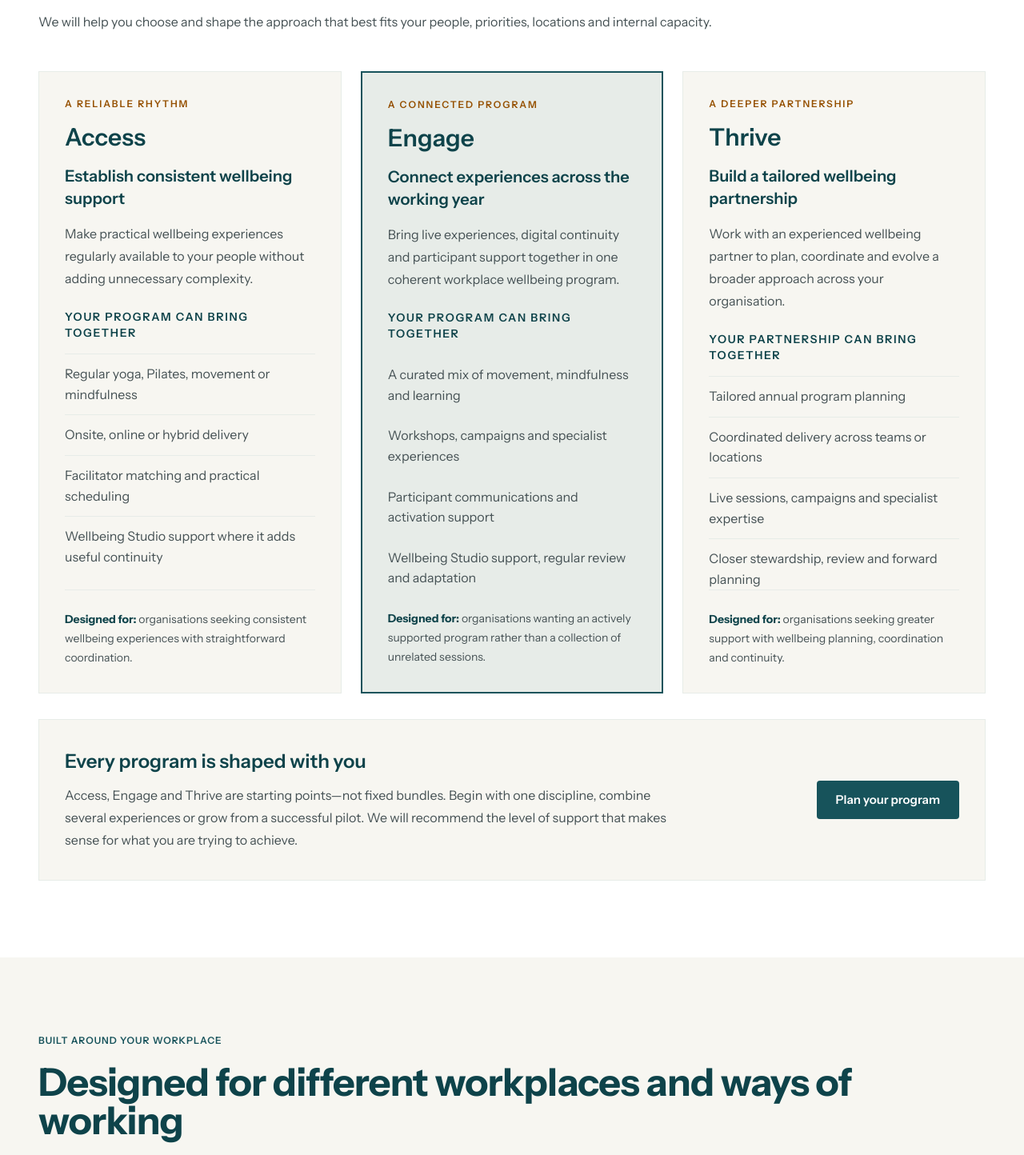
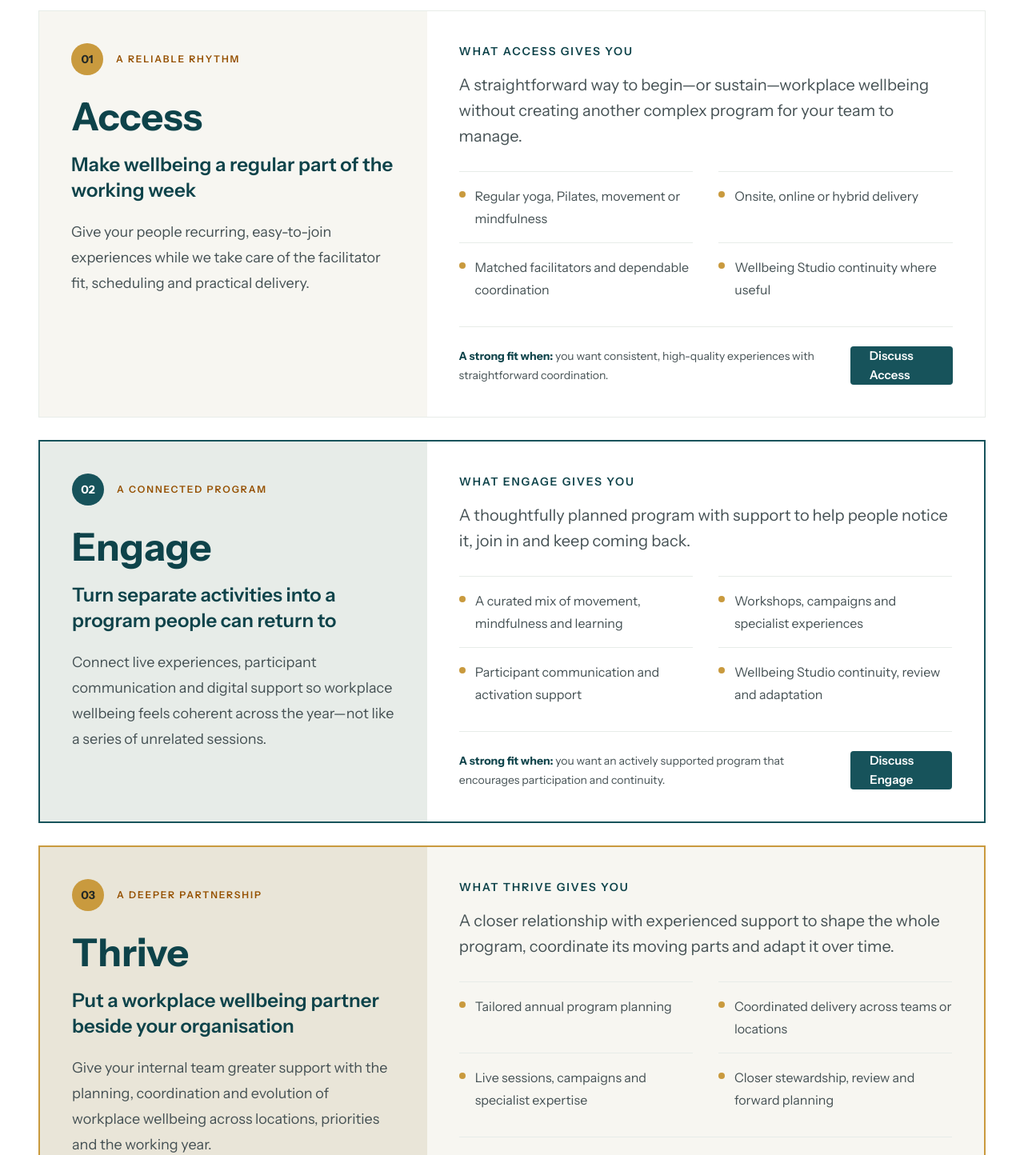
Before and after one commit to glennhammond/cya-website-prototype, a Next.js app: page /workplace-wellbeing-programs in a window 1280 px wide. Shown: the part 1080-2524 px from the top of the page at 80% size. Built offline with nearby package versions, Linux system fonts and the light colour scheme.

Commit message:
Strengthen program proposition design

```diff
--- a/app/workplace-wellbeing-programs/page.tsx
+++ b/app/workplace-wellbeing-programs/page.tsx
@@ -41,62 +41,88 @@ export default function WorkplaceWellbeingProgramsPage() {
         <ProductionContainer>
           <ProductionKicker>Flexible ways to work together</ProductionKicker>
           <h2 className="mt-5 max-w-5xl text-4xl font-bold tracking-[-0.015em] lg:text-5xl">Three ways to shape the right program</h2>
-          <p className="mt-6 max-w-4xl text-lg leading-8 text-[var(--cya-body)]">You should not have to fit your organisation into a predetermined package. Access, Engage and Thrive provide three flexible starting points—from dependable ongoing delivery to a closely supported workplace wellbeing partnership.</p>
-          <p className="mt-4 max-w-4xl leading-7 text-[var(--cya-body)]">We will help you choose and shape the approach that best fits your people, priorities, locations and internal capacity.</p>
+          <p className="mt-6 max-w-4xl text-lg leading-8 text-[var(--cya-body)]">Whether you want to establish a regular rhythm, connect experiences across the working year or hand more of the planning to a trusted partner, we shape the program around what your organisation needs.</p>
 
-          <div className="mt-12 grid gap-6 lg:grid-cols-3">
-            <article className="flex h-full flex-col border border-[var(--cya-divider)] bg-[var(--cya-surface-page)] p-7 lg:p-8">
+          <div className="mt-12 space-y-7">
+            <article className="overflow-hidden border border-[var(--cya-divider)] bg-[var(--cya-surface-base)] lg:grid lg:grid-cols-[minmax(0,0.82fr)_minmax(0,1.18fr)]">
+              <div className="bg-[var(--cya-surface-page)] p-8 lg:p-10">
+                <div className="flex items-center gap-4">
+                  <span className="flex size-10 items-center justify-center rounded-full bg-[var(--cya-ochre)] text-sm font-bold text-[var(--cya-ink)]">01</span>
                   <p className="text-xs font-semibold uppercase tracking-[0.16em] text-[var(--cya-ochre-ink)]">A reliable rhythm</p>
-              <h3 className="mt-4 text-3xl font-semibold text-[var(--cya-teal-dark)]">Access</h3>
-              <p className="mt-4 text-xl font-semibold leading-7 text-[var(--cya-teal-dark)]">Establish consistent wellbeing support</p>
-              <p className="mt-4 leading-7 text-[var(--cya-body)]">Make practical wellbeing experiences regularly available to your people without adding unnecessary complexity.</p>
-              <p className="mt-6 text-sm font-semibold uppercase tracking-[0.12em] text-[var(--cya-teal-dark)]">Your program can bring together</p>
-              <ul className="mt-4 space-y-3 text-[var(--cya-body)]">
-                <li className="border-t border-[var(--cya-divider)] pt-3">Regular yoga, Pilates, movement or mindfulness</li>
-                <li className="border-t border-[var(--cya-divider)] pt-3">Onsite, online or hybrid delivery</li>
-                <li className="border-t border-[var(--cya-divider)] pt-3">Facilitator matching and practical scheduling</li>
-                <li className="border-t border-[var(--cya-divider)] pt-3">Wellbeing Studio support where it adds useful continuity</li>
+                </div>
+                <h3 className="mt-7 text-4xl font-bold text-[var(--cya-teal-dark)] lg:text-5xl">Access</h3>
+                <p className="mt-5 max-w-xl text-2xl font-semibold leading-8 text-[var(--cya-teal-dark)]">Make wellbeing a regular part of the working week</p>
+                <p className="mt-5 max-w-xl text-lg leading-8 text-[var(--cya-body)]">Give your people recurring, easy-to-join experiences while we take care of the facilitator fit, scheduling and practical delivery.</p>
+              </div>
+              <div className="flex flex-col p-8 lg:p-10">
+                <p className="text-sm font-semibold uppercase tracking-[0.13em] text-[var(--cya-teal-dark)]">What Access gives you</p>
+                <p className="mt-4 max-w-2xl text-xl leading-8 text-[var(--cya-body)]">A straightforward way to begin—or sustain—workplace wellbeing without creating another complex program for your team to manage.</p>
+                <ul className="mt-7 grid gap-x-8 gap-y-4 sm:grid-cols-2">
+                  {["Regular yoga, Pilates, movement or mindfulness", "Onsite, online or hybrid delivery", "Matched facilitators and dependable coordination", "Wellbeing Studio continuity where useful"].map((item) => (
+                    <li key={item} className="flex gap-3 border-t border-[var(--cya-divider)] pt-4 leading-7 text-[var(--cya-body)]"><span aria-hidden="true" className="mt-2 size-2 shrink-0 rounded-full bg-[var(--cya-ochre)]" />{item}</li>
+                  ))}
                 </ul>
-              <p className="mt-auto border-t border-[var(--cya-divider)] pt-6 text-sm leading-6 text-[var(--cya-body)]"><strong className="text-[var(--cya-teal-dark)]">Designed for:</strong> organisations seeking consistent wellbeing experiences with straightforward coordination.</p>
+                <div className="mt-8 flex flex-col gap-5 border-t border-[var(--cya-divider)] pt-6 sm:flex-row sm:items-center sm:justify-between">
+                  <p className="max-w-xl text-sm leading-6 text-[var(--cya-body)]"><strong className="text-[var(--cya-teal-dark)]">A strong fit when:</strong> you want consistent, high-quality experiences with straightforward coordination.</p>
+                  <ProductionAction href="/contact?interest=program">Discuss Access</ProductionAction>
+                </div>
+              </div>
             </article>
 
-            <article className="flex h-full flex-col border-2 border-[var(--cya-teal)] bg-[var(--cya-surface-subtle)] p-7 lg:p-8">
+            <article className="overflow-hidden border-2 border-[var(--cya-teal)] bg-[var(--cya-surface-base)] lg:grid lg:grid-cols-[minmax(0,0.82fr)_minmax(0,1.18fr)]">
+              <div className="bg-[var(--cya-surface-subtle)] p-8 lg:p-10">
+                <div className="flex items-center gap-4">
+                  <span className="flex size-10 items-center justify-center rounded-full bg-[var(--cya-teal)] text-sm font-bold text-white">02</span>
                   <p className="text-xs font-semibold uppercase tracking-[0.16em] text-[var(--cya-ochre-ink)]">A connected program</p>
-              <h3 className="mt-4 text-3xl font-semibold text-[var(--cya-teal-dark)]">Engage</h3>
-              <p className="mt-4 text-xl font-semibold leading-7 text-[var(--cya-teal-dark)]">Connect experiences across the working year</p>
-              <p className="mt-4 leading-7 text-[var(--cya-body)]">Bring live experiences, digital continuity and participant support together in one coherent workplace wellbeing program.</p>
-              <p className="mt-6 text-sm font-semibold uppercase tracking-[0.12em] text-[var(--cya-teal-dark)]">Your program can bring together</p>
-              <ul className="mt-4 space-y-3 text-[var(--cya-body)]">
-                <li className="border-t border-[var(--cya-divider)] pt-3">A curated mix of movement, mindfulness and learning</li>
-                <li className="border-t border-[var(--cya-divider)] pt-3">Workshops, campaigns and specialist experiences</li>
-                <li className="border-t border-[var(--cya-divider)] pt-3">Participant communications and activation support</li>
-                <li className="border-t border-[var(--cya-divider)] pt-3">Wellbeing Studio support, regular review and adaptation</li>
+                </div>
+                <h3 className="mt-7 text-4xl font-bold text-[var(--cya-teal-dark)] lg:text-5xl">Engage</h3>
+                <p className="mt-5 max-w-xl text-2xl font-semibold leading-8 text-[var(--cya-teal-dark)]">Turn separate activities into a program people can return to</p>
+                <p className="mt-5 max-w-xl text-lg leading-8 text-[var(--cya-body)]">Connect live experiences, participant communication and digital support so workplace wellbeing feels coherent across the year—not like a series of unrelated sessions.</p>
+              </div>
+              <div className="flex flex-col p-8 lg:p-10">
+                <p className="text-sm font-semibold uppercase tracking-[0.13em] text-[var(--cya-teal-dark)]">What Engage gives you</p>
+                <p className="mt-4 max-w-2xl text-xl leading-8 text-[var(--cya-body)]">A thoughtfully planned program with support to help people notice it, join in and keep coming back.</p>
+                <ul className="mt-7 grid gap-x-8 gap-y-4 sm:grid-cols-2">
+                  {["A curated mix of movement, mindfulness and learning", "Workshops, campaigns and specialist experiences", "Participant communication and activation support", "Wellbeing Studio continuity, review and adaptation"].map((item) => (
+                    <li key={item} className="flex gap-3 border-t border-[var(--cya-divider)] pt-4 leading-7 text-[var(--cya-body)]"><span aria-hidden="true" className="mt-2 size-2 shrink-0 rounded-full bg-[var(--cya-ochre)]" />{item}</li>
+                  ))}
                 </ul>
-              <p className="mt-auto border-t border-[var(--cya-divider)] pt-6 text-sm leading-6 text-[var(--cya-body)]"><strong className="text-[var(--cya-teal-dark)]">Designed for:</strong> organisations wanting an actively supported program rather than a collection of unrelated sessions.</p>
+                <div className="mt-8 flex flex-col gap-5 border-t border-[var(--cya-divider)] pt-6 sm:flex-row sm:items-center sm:justify-between">
+                  <p className="max-w-xl text-sm leading-6 text-[var(--cya-body)]"><strong className="text-[var(--cya-teal-dark)]">A strong fit when:</strong> you want an actively supported program that encourages participation and continuity.</p>
+                  <ProductionAction href="/contact?interest=program">Discuss Engage</ProductionAction>
+                </div>
+              </div>
             </article>
 
-            <article className="flex h-full flex-col border border-[var(--cya-divider)] bg-[var(--cya-surface-page)] p-7 lg:p-8">
+            <article className="overflow-hidden border-2 border-[var(--cya-ochre)] bg-[var(--cya-surface-base)] lg:grid lg:grid-cols-[minmax(0,0.82fr)_minmax(0,1.18fr)]">
+              <div className="bg-[var(--cya-surface-warm)] p-8 lg:p-10">
+                <div className="flex items-center gap-4">
+                  <span className="flex size-10 items-center justify-center rounded-full bg-[var(--cya-ochre)] text-sm font-bold text-[var(--cya-ink)]">03</span>
                   <p className="text-xs font-semibold uppercase tracking-[0.16em] text-[var(--cya-ochre-ink)]">A deeper partnership</p>
-              <h3 className="mt-4 text-3xl font-semibold text-[var(--cya-teal-dark)]">Thrive</h3>
-              <p className="mt-4 text-xl font-semibold leading-7 text-[var(--cya-teal-dark)]">Build a tailored wellbeing partnership</p>
-              <p className="mt-4 leading-7 text-[var(--cya-body)]">Work with an experienced wellbeing partner to plan, coordinate and evolve a broader approach across your organisation.</p>
-              <p className="mt-6 text-sm font-semibold uppercase tracking-[0.12em] text-[var(--cya-teal-dark)]">Your partnership can bring together</p>
-              <ul className="mt-4 space-y-3 text-[var(--cya-body)]">
-                <li className="border-t border-[var(--cya-divider)] pt-3">Tailored annual program planning</li>
-                <li className="border-t border-[var(--cya-divider)] pt-3">Coordinated delivery across teams or locations</li>
-                <li className="border-t border-[var(--cya-divider)] pt-3">Live sessions, campaigns and specialist expertise</li>
-                <li className="border-t border-[var(--cya-divider)] pt-3">Closer stewardship, review and forward planning</li>
+                </div>
+                <h3 className="mt-7 text-4xl font-bold text-[var(--cya-teal-dark)] lg:text-5xl">Thrive</h3>
+                <p className="mt-5 max-w-xl text-2xl font-semibold leading-8 text-[var(--cya-teal-dark)]">Put a workplace wellbeing partner beside your organisation</p>
+                <p className="mt-5 max-w-xl text-lg leading-8 text-[var(--cya-body)]">Give your internal team greater support with the planning, coordination and evolution of workplace wellbeing across locations, priorities and the working year.</p>
+              </div>
+              <div className="flex flex-col bg-[var(--cya-surface-page)] p-8 lg:p-10">
+                <p className="text-sm font-semibold uppercase tracking-[0.13em] text-[var(--cya-teal-dark)]">What Thrive gives you</p>
+                <p className="mt-4 max-w-2xl text-xl leading-8 text-[var(--cya-body)]">A closer relationship with experienced support to shape the whole program, coordinate its moving parts and adapt it over time.</p>
+                <ul className="mt-7 grid gap-x-8 gap-y-4 sm:grid-cols-2">
+                  {["Tailored annual program planning", "Coordinated delivery across teams or locations", "Live sessions, campaigns and specialist expertise", "Closer stewardship, review and forward planning"].map((item) => (
+                    <li key={item} className="flex gap-3 border-t border-[var(--cya-divider)] pt-4 leading-7 text-[var(--cya-body)]"><span aria-hidden="true" className="mt-2 size-2 shrink-0 rounded-full bg-[var(--cya-ochre)]" />{item}</li>
+                  ))}
                 </ul>
-              <p className="mt-auto border-t border-[var(--cya-divider)] pt-6 text-sm leading-6 text-[var(--cya-body)]"><strong className="text-[var(--cya-teal-dark)]">Designed for:</strong> organisations seeking greater support with wellbeing planning, coordination and continuity.</p>
+                <div className="mt-8 flex flex-col gap-5 border-t border-[var(--cya-divider)] pt-6 sm:flex-row sm:items-center sm:justify-between">
+                  <p className="max-w-xl text-sm leading-6 text-[var(--cya-body)]"><strong className="text-[var(--cya-teal-dark)]">A strong fit when:</strong> your organisation needs broader planning, multi-site coordination or a more involved wellbeing partner.</p>
+                  <ProductionAction href="/contact?interest=program">Discuss Thrive</ProductionAction>
+                </div>
+              </div>
             </article>
           </div>
 
-          <div className="mt-8 grid gap-6 border border-[var(--cya-divider)] bg-[var(--cya-surface-page)] px-8 py-9 md:grid-cols-[1fr_auto] md:items-center">
-            <div>
-              <h3 className="text-2xl font-semibold text-[var(--cya-teal-dark)]">Every program is shaped with you</h3>
-              <p className="mt-3 max-w-3xl leading-7 text-[var(--cya-body)]">Access, Engage and Thrive are starting points—not fixed bundles. Begin with one discipline, combine several experiences or grow from a successful pilot. We will recommend the level of support that makes sense for what you are trying to achieve.</p>
-            </div>
-            <ProductionAction href="/contact?interest=program">Plan your program</ProductionAction>
+          <div className="mt-9 grid gap-6 border-l-4 border-[var(--cya-ochre)] bg-[var(--cya-surface-page)] px-8 py-7 md:grid-cols-[1fr_auto] md:items-center">
+            <p className="max-w-4xl text-lg leading-8 text-[var(--cya-body)]"><strong className="text-[var(--cya-teal-dark)]">Not sure where to begin?</strong> These are flexible starting points, not fixed bundles. Tell us what you are trying to achieve and we will shape the right approach with you.</p>
+            <ProductionAction href="/contact?interest=program" style="secondary">Plan your program</ProductionAction>
           </div>
         </ProductionContainer>
       </section>
```
Lines whose indentation alone changed are shown as unchanged.
